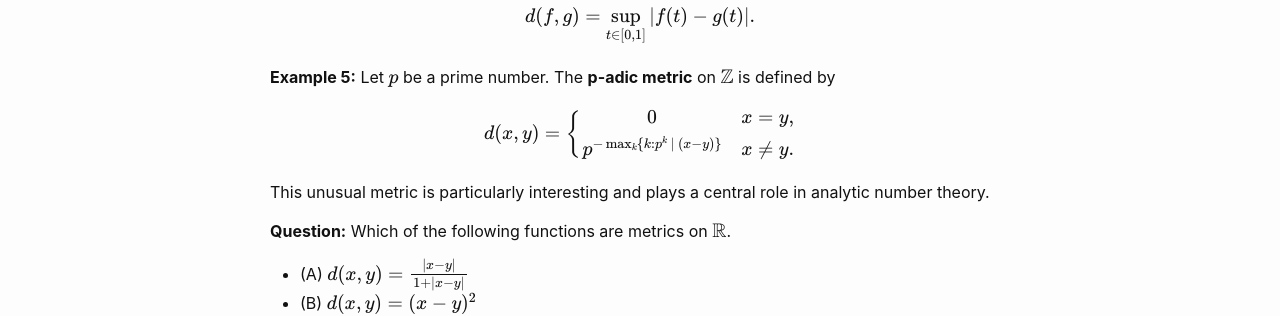
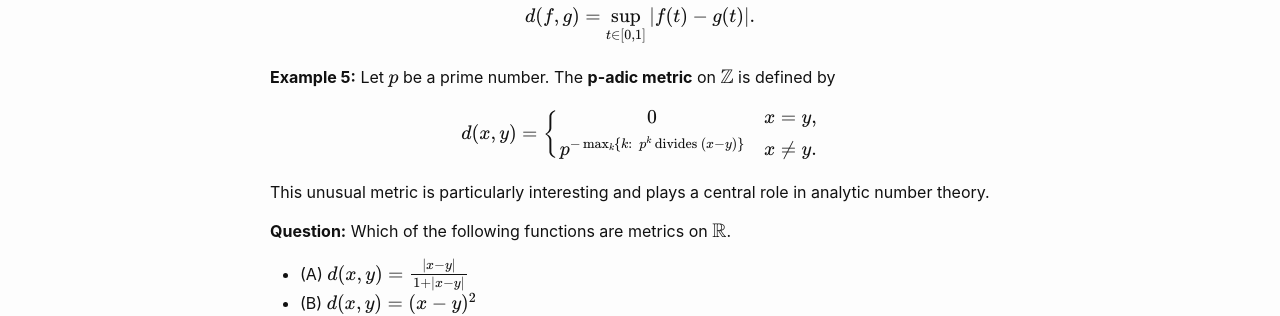
Before and after one commit to wcasper/math414fall2022, a Jekyll site: the page built from _topics/006-metric-spaces.md, in a window 1280 px wide. Shown: the part 1568-1884 px from the top of the page. Built offline with Jekyll 4.4.1, drawn with Linux system fonts in a browser that asks for light colours.

Commit message:
fixed formatting

```diff
--- a/_topics/006-metric-spaces.md
+++ b/_topics/006-metric-spaces.md
@@ -56,7 +56,7 @@ $$d(f,g) = \sup_{t\in [0,1]} |f(t)-g(t)|.$$
 $$
 d(x,y) = \left\lbrace\begin{array}{cc}
 0 & x=y,\\
-p^{-\max_k\{k: p^k\ \vert\ (x-y)\}}  & x\neq y.
+p^{-\max_k\{k:\ \ p^k\ \text{divides}\ (x-y)\}}  & x\neq y.
 \end{array}\right.
 $$
 
```
